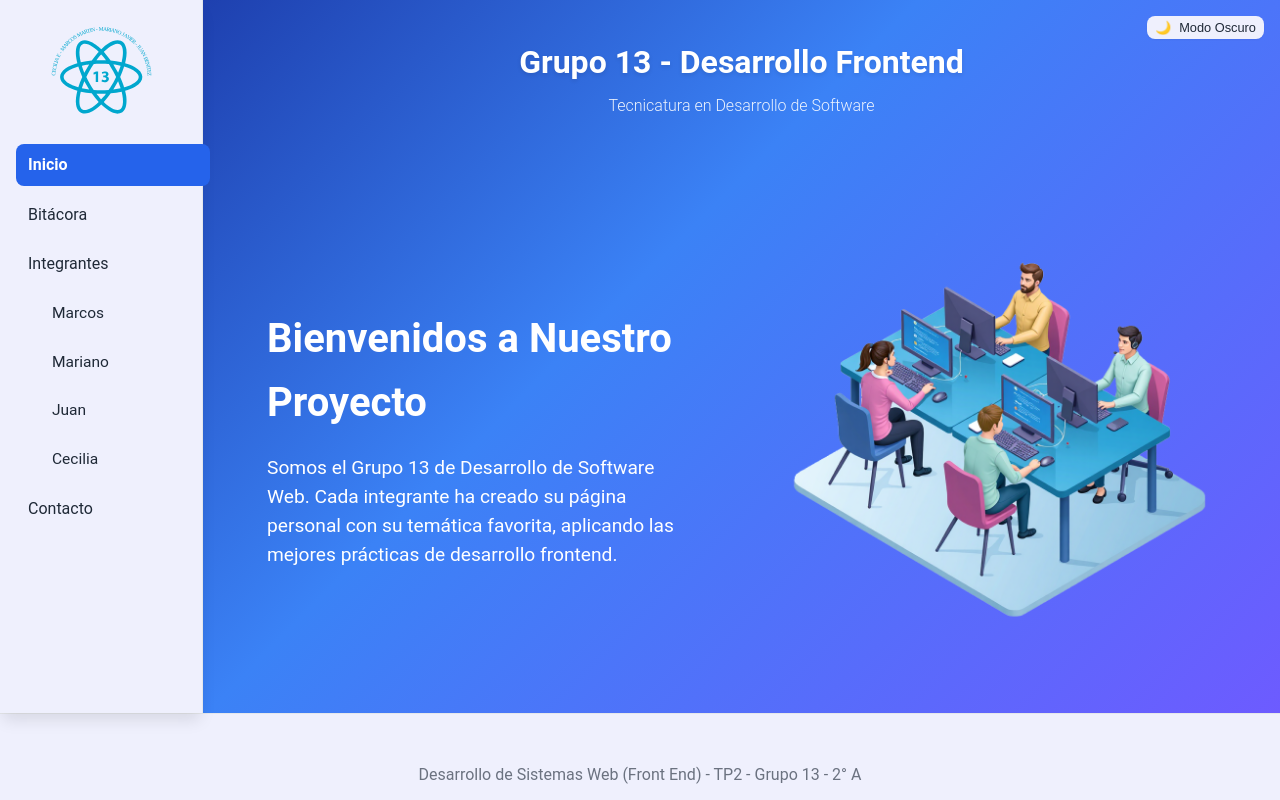
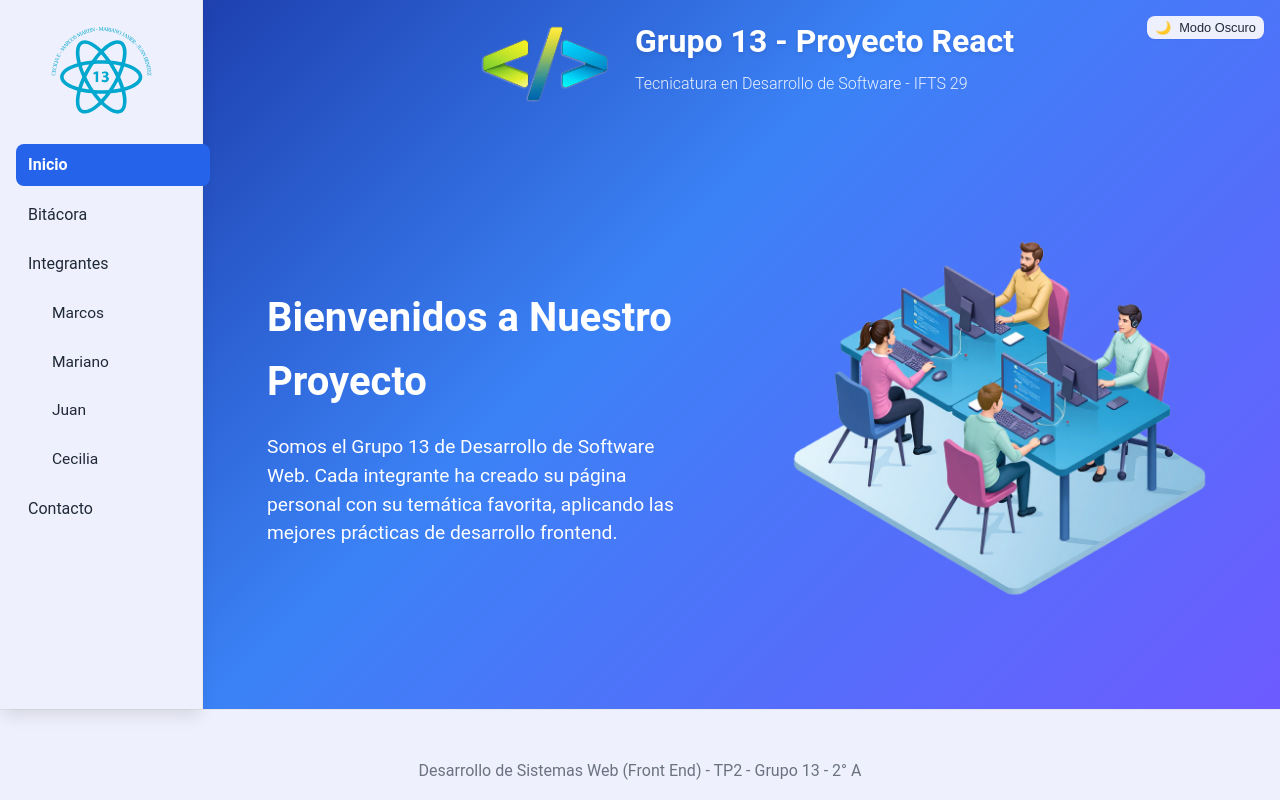
Before and after one commit to lumineida/DSW-TP2-Grupo13, a React (Vite) app: page / in a window 1280 px wide. Built offline with nearby package versions, Linux system fonts and the light colour scheme.

Commit message:
Actualización header

```diff
--- a/src/components/Header.jsx
+++ b/src/components/Header.jsx
@@ -1,33 +1,37 @@
 import React from "react";
+import iconoL from "../assets/img/iconoL.png";
 
-
-import '../styles/header.css';
+import "../styles/header.css";
 
 export default function Header({ darkMode, toggleDarkMode }) {
   return (
-    <header
-    >
+    <header>
       <div className="header-content">
-        <h1>Grupo 13 - Desarrollo Frontend</h1>
-        <p className="header-subtitle">Tecnicatura en Desarrollo de Software</p>
+        <img src={iconoL} alt="Logo Grupo 13" className="header-icon" />
+        <div className="header-text">
+          <h1>Grupo 13 - Proyecto React</h1>
+          <p className="header-subtitle">
+            Tecnicatura en Desarrollo de Software - IFTS 29
+          </p>
+        </div>
       </div>
-      <button
-        onClick={toggleDarkMode}
-        className="themeButton"
-      >
+      <button onClick={toggleDarkMode} className="themeButton">
         {darkMode ? (
           <>
-            <span role="img" aria-label="Light Mode" style={{ marginRight: 8 }}>🌞</span>
+            <span role="img" aria-label="Light Mode" style={{ marginRight: 8 }}>
+              🌞
+            </span>
             Modo Claro
           </>
         ) : (
           <>
-            <span role="img" aria-label="Dark Mode" style={{ marginRight: 8 }}>🌙</span>
+            <span role="img" aria-label="Dark Mode" style={{ marginRight: 8 }}>
+              🌙
+            </span>
             Modo Oscuro
           </>
         )}
       </button>
-
     </header>
   );
 }
--- a/src/styles/header.css
+++ b/src/styles/header.css
@@ -8,9 +8,6 @@ header {
   z-index: 2; /* para que quede sobre el fondo */
 }
 
-.header-content {
-  text-align: center;
-}
 
 .header-content h1 {
   font-weight: 700;
@@ -47,3 +44,40 @@ header {
 .logo:hover {
   filter: drop-shadow(0 0 2em #646cffaa);
 }
+
+
+.header-content {
+  display: flex;
+  align-items: center;
+  justify-content: center;
+  gap: 1rem;
+  text-align: left;
+}
+
+.header-icon {
+  width: 150px;
+  height: auto;
+  flex-shrink: 0;
+}
+
+.header-text {
+  display: flex;
+  flex-direction: column;
+  align-items: flex-start;
+}
+
+.header-text h1 {
+  margin: 0;
+}
+
+
+@media (max-width: 600px) {
+  .header-content {
+    flex-direction: column;
+    text-align: center;
+  }
+
+  .header-text {
+    align-items: center;
+  }
+}
```
Also changed, not shown: src/assets/img/iconoL.png (added).
